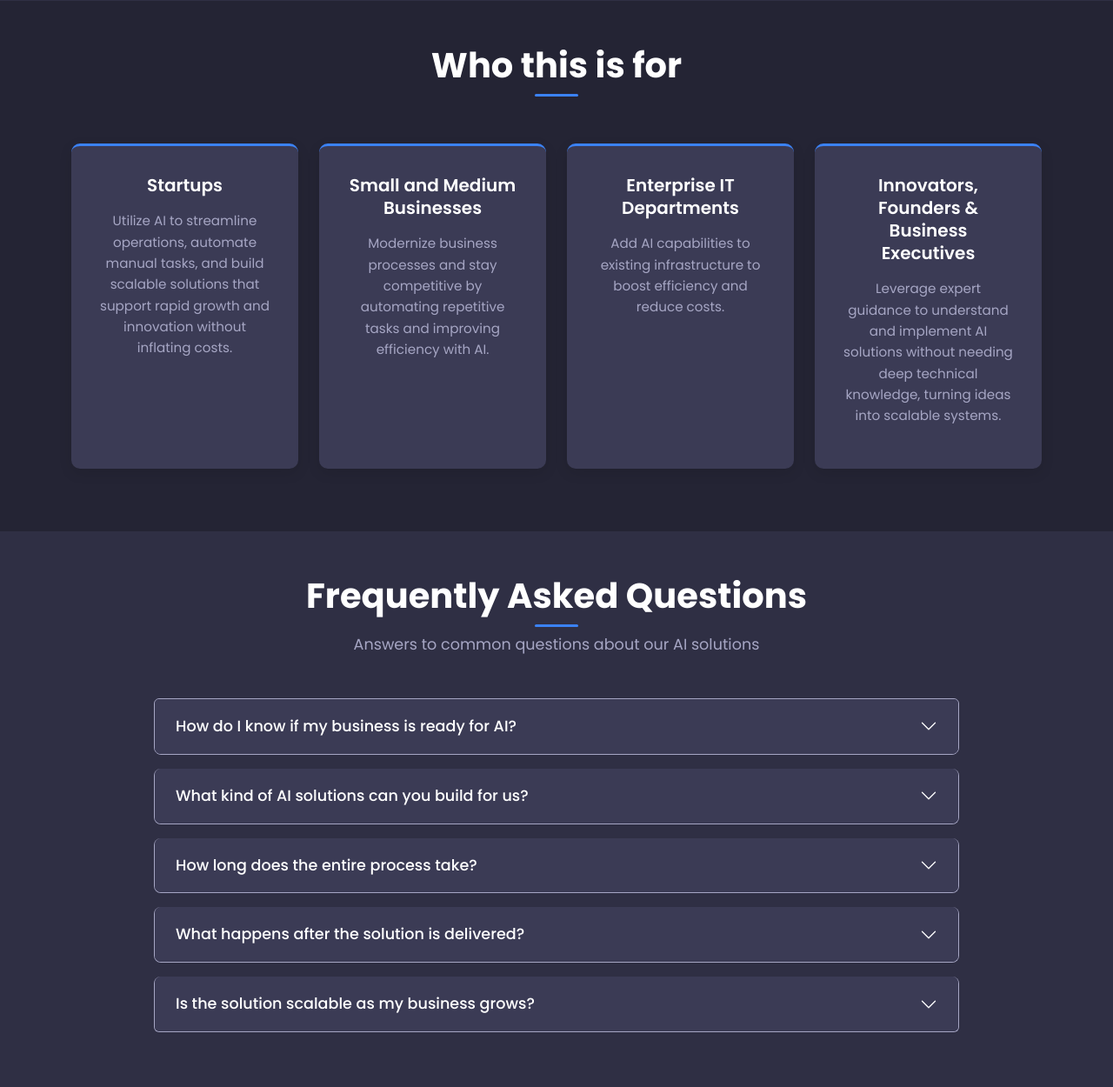
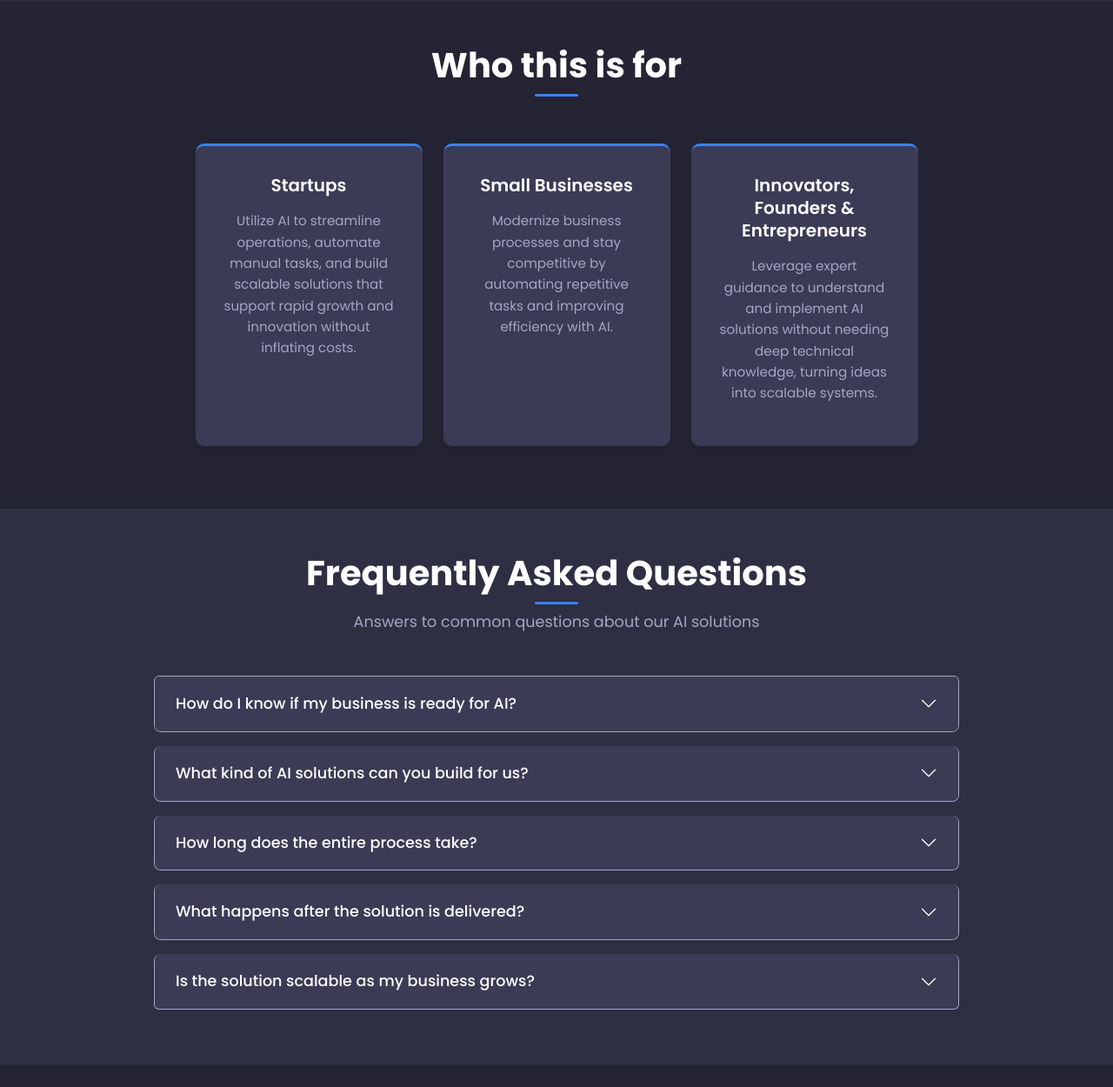
Before and after one commit to CodeBayAgency/website, a Flask app: page /services/ai-solutions in a window 1280 px wide. Shown: the part 2306-3556 px from the top of the page at 87% size. Run offline with Flask 3, Linux system fonts and the light colour scheme; some libraries are stand-ins or nearby versions.

Commit message:
feat: remove Enterprises from client personas

```diff
--- a/templates/ai_solutions.html
+++ b/templates/ai_solutions.html
@@ -180,7 +180,7 @@
                     <h2 class="section-title">Who this is for</h2>
                 </div>
             </div>
-            <div class="row mt-5">
+            <div class="row mt-5 justify-content-center">
                 <div class="col-md-6 col-lg-3 mb-4">
                     <div class="audience-card">
                         <h4>Startups</h4>
@@ -189,19 +189,19 @@
                 </div>
                 <div class="col-md-6 col-lg-3 mb-4">
                     <div class="audience-card">
-                        <h4>Small and Medium Businesses</h4>
+                        <h4>Small Businesses</h4>
                         <p>Modernize business processes and stay competitive by automating repetitive tasks and improving efficiency with AI.</p>
                     </div>
                 </div>
-                <div class="col-md-6 col-lg-3 mb-4">
+                <!-- <div class="col-md-6 col-lg-3 mb-4">
                     <div class="audience-card">
                         <h4>Enterprise IT Departments</h4>
                         <p>Add AI capabilities to existing infrastructure to boost efficiency and reduce costs.</p>
                     </div>
-                </div>
+                </div> -->
                 <div class="col-md-6 col-lg-3 mb-4">
                     <div class="audience-card">
-                        <h4>Innovators, Founders & Business Executives</h4>
+                        <h4>Innovators, Founders & Entrepreneurs</h4>
                         <p>Leverage expert guidance to understand and implement AI solutions without needing deep technical knowledge, turning ideas into scalable systems.</p>
                     </div>
                 </div>
--- a/templates/aws_architecture_consulting.html
+++ b/templates/aws_architecture_consulting.html
@@ -155,19 +155,19 @@
                     <h2 class="section-title">Who We Help</h2>
                 </div>
             </div>
-            <div class="row mt-5">
+            <div class="row mt-5 justify-content-center">
                 <div class="col-md-6 col-lg-3 mb-4">
                     <div class="audience-card">
                         <h4>Startups</h4>
                         <p>Build a scalable foundation from the ground up to support rapid growth.</p>
                     </div>
                 </div>
-                <div class="col-md-6 col-lg-3 mb-4">
+                <!-- <div class="col-md-6 col-lg-3 mb-4">
                     <div class="audience-card">
                         <h4>Enterprises</h4>
                         <p>Modernize infrastructure and migrate legacy systems to the cloud.</p>
                     </div>
-                </div>
+                </div> -->
                 <div class="col-md-6 col-lg-3 mb-4">
                     <div class="audience-card">
                         <h4>Tech Companies</h4>
--- a/templates/cloud_migration_to_aws.html
+++ b/templates/cloud_migration_to_aws.html
@@ -140,19 +140,19 @@
                     <h2 class="section-title">Who this is for</h2>
                 </div>
             </div>
-            <div class="row mt-5">
+            <div class="row mt-5 justify-content-center">
                 <div class="col-md-6 col-lg-3 mb-4">
                     <div class="audience-card">
                         <h4>Growing Tech Companies</h4>
                         <p>Fast, secure AWS migration to help you scale and build faster.</p>
                     </div>
                 </div>
-                <div class="col-md-6 col-lg-3 mb-4">
+                <!-- <div class="col-md-6 col-lg-3 mb-4">
                     <div class="audience-card">
                         <h4>Established Enterprises</h4>
                         <p>Modernize legacy systems with a secure, cost-efficient AWS migration.</p>
                     </div>
-                </div>
+                </div> -->
                 <div class="col-md-6 col-lg-3 mb-4">
                     <div class="audience-card">
                         <h4>Traditional Businesses Going Digital</h4>
```
Also changed, not shown: templates/index.html (+7 -7 lines), templates/software_testing.html (+8 -2 lines).
